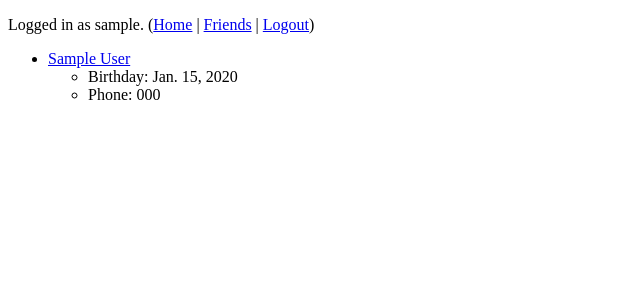
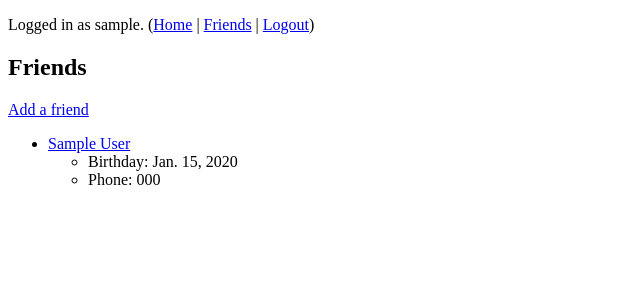
Before and after one commit to eenblam/hey, a Django app: page /friends/ in a window 1280 px wide. Shown: the top 300 px of the page, without its empty margins (0-640 px from the left). Run offline with Django 4.2, Linux system fonts and the light colour scheme; a user stored in the database is signed in; tables that the repository leaves empty hold one stand-in row (values such as "Sample post").

Commit message:
Allow friend creation from app
(instead of loaddata or admin UI)

```diff
--- a/hey/models.py
+++ b/hey/models.py
@@ -1,4 +1,5 @@
 from django.db import models
+from django.urls import reverse
 
 # Create your models here.
 class Friend(models.Model):
@@ -15,3 +16,8 @@ class Friend(models.Model):
         if self.last_name != "":
             return f'{self.first_name} {self.last_name}'
         return self.first_name
+
+    # This will be used automatically by CreateView/UpdateView
+    # to redirect after a successful form submission.
+    def get_absolute_url(self):
+        return reverse('hey:friend-detail', kwargs={'pk': self.pk})
--- a/hey/templates/hey/friend_list.html
+++ b/hey/templates/hey/friend_list.html
@@ -4,11 +4,15 @@
 
 {% block content %}
 
+<h2>Friends</h2>
+
+<p><a href="{% url 'hey:friend-add' %}">Add a friend</a></p>
+
 {% if object_list %}
 <ul>
     {% for friend in object_list %}
     <li>
-        <a href="{% url 'hey:friend' friend.id %}">
+        <a href="{% url 'hey:friend-detail' friend.id %}">
         {{ friend.first_name }}{% if friend.last_name %} {{ friend.last_name }}{% endif %}
         </a>
         {% if friend.birthday or friend.phone %}
--- a/hey/urls.py
+++ b/hey/urls.py
@@ -23,5 +23,6 @@ app_name = 'hey'
 
 urlpatterns = [
     path('friends/', views.FriendsView.as_view(), name='friends'),
-    path('friends/<int:pk>/', views.FriendView.as_view(), name='friend'),
+    path('friends/add/', views.FriendCreateView.as_view(), name='friend-add'),
+    path('friends/<int:pk>/', views.FriendView.as_view(), name='friend-detail'),
 ]
--- a/hey/views.py
+++ b/hey/views.py
@@ -16,3 +16,12 @@ class FriendView(LoginRequiredMixin, generic.DetailView):
 
     def get_object(self):
         return Friend.objects.get(user=self.request.user, pk=self.kwargs['pk'])
+
+class FriendCreateView(LoginRequiredMixin, generic.CreateView):
+    model = Friend
+    fields = ['first_name', 'last_name', 'birthday', 'phone']
+
+    def form_valid(self, form):
+        # Link Friend to user
+        form.instance.user = self.request.user
+        return super().form_valid(form)
```
Also changed, not shown: hey/templates/hey/friend_form.html (added, +11 -0 lines).
